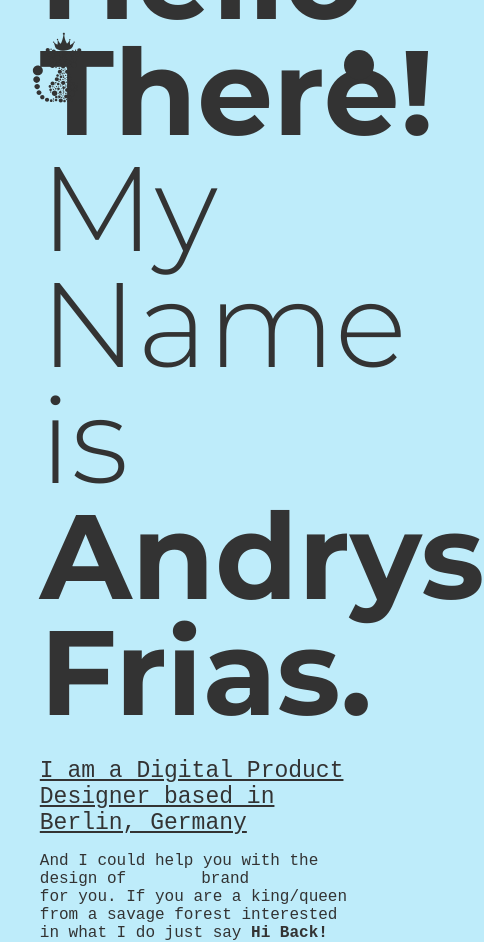
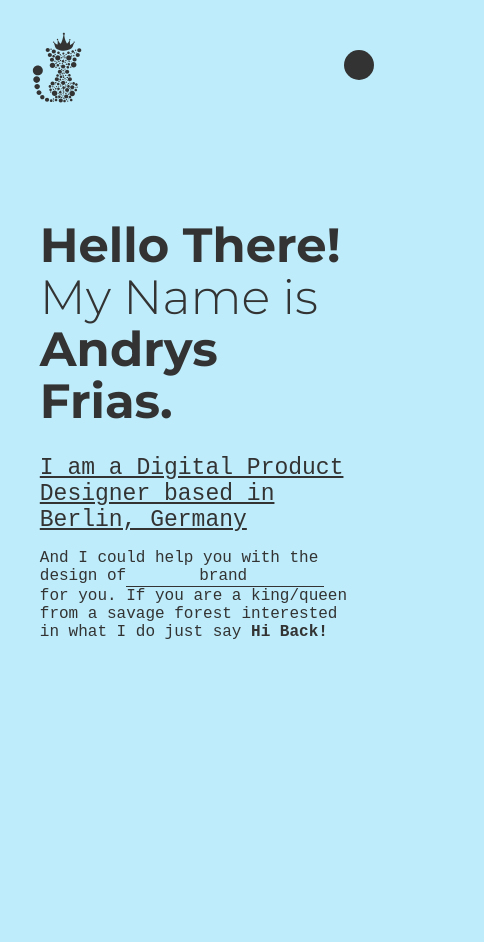
Before and after one commit to restcristian/andrysfriaslandingv2, a Next.js app: page / in a window 390 px wide. Shown: the whole page, 484 px wide, since content can reach past the window. After the commit the page ends 860 px from the top, so only its background shows below. Built offline with nearby package versions, Linux system fonts and the light colour scheme.

Commit message:
fix: make banner more responsive

```diff
--- a/src/app/page.module.scss
+++ b/src/app/page.module.scss
@@ -40,7 +40,6 @@
     font-size: 16px;
     display: block;
     margin-top: 16px;
-
   }
   .stuff {
     text-decoration: underline;
@@ -50,4 +49,17 @@
     color: inherit;
     font-weight: bold;
   }
+
+  @media (max-width: 922px) {
+    .heading {
+      font-size: 65px;
+      line-height: 63px;
+    }
+  }
+  @media (max-width: 480px) {
+    .heading {
+      font-size: 48px;
+      line-height: 52px;
+    }
+  }
 }
--- /dev/null
+++ b/src/components/AnimatedText/AnimatedText.module.scss
@@ -0,0 +1,21 @@
+.animatedText {
+  padding: 0 24px;
+  width: 150px;
+  text-align: center;
+  display: inline-block;
+  position: relative;
+  padding-bottom: 2px;
+  &::before {
+    content: "";
+    position: absolute;
+    bottom: 0;
+    left: 0;
+    width: 100%;
+    height: 1px;
+    background-color: currentColor;
+  }
+  &::after {
+    content: " ";
+    padding: 0 2px;
+  }
+}
--- a/src/components/AnimatedText/AnimatedText.tsx
+++ b/src/components/AnimatedText/AnimatedText.tsx
@@ -1,6 +1,6 @@
 "use client";
-import { motion } from "framer-motion";
 import React, { useEffect, useState } from "react";
+import styles from "./AnimatedText.module.scss";
 
 function AnimatedText() {
   const [text, setText] = useState("");
@@ -23,18 +23,7 @@ function AnimatedText() {
     return () => clearTimeout(timeoutId);
   }, [currentSkillIndex, skills]);
 
-  return (
-    <span
-      style={{
-        padding: "0 24px",
-        width: "150px",
-        textAlign: "center",
-        display: "inline-block",
-      }}
-    >
-      <motion.span>{text}</motion.span>
-    </span>
-  );
+  return <span className={styles.animatedText}>{text}</span>;
 }
 
 export default AnimatedText;
```
